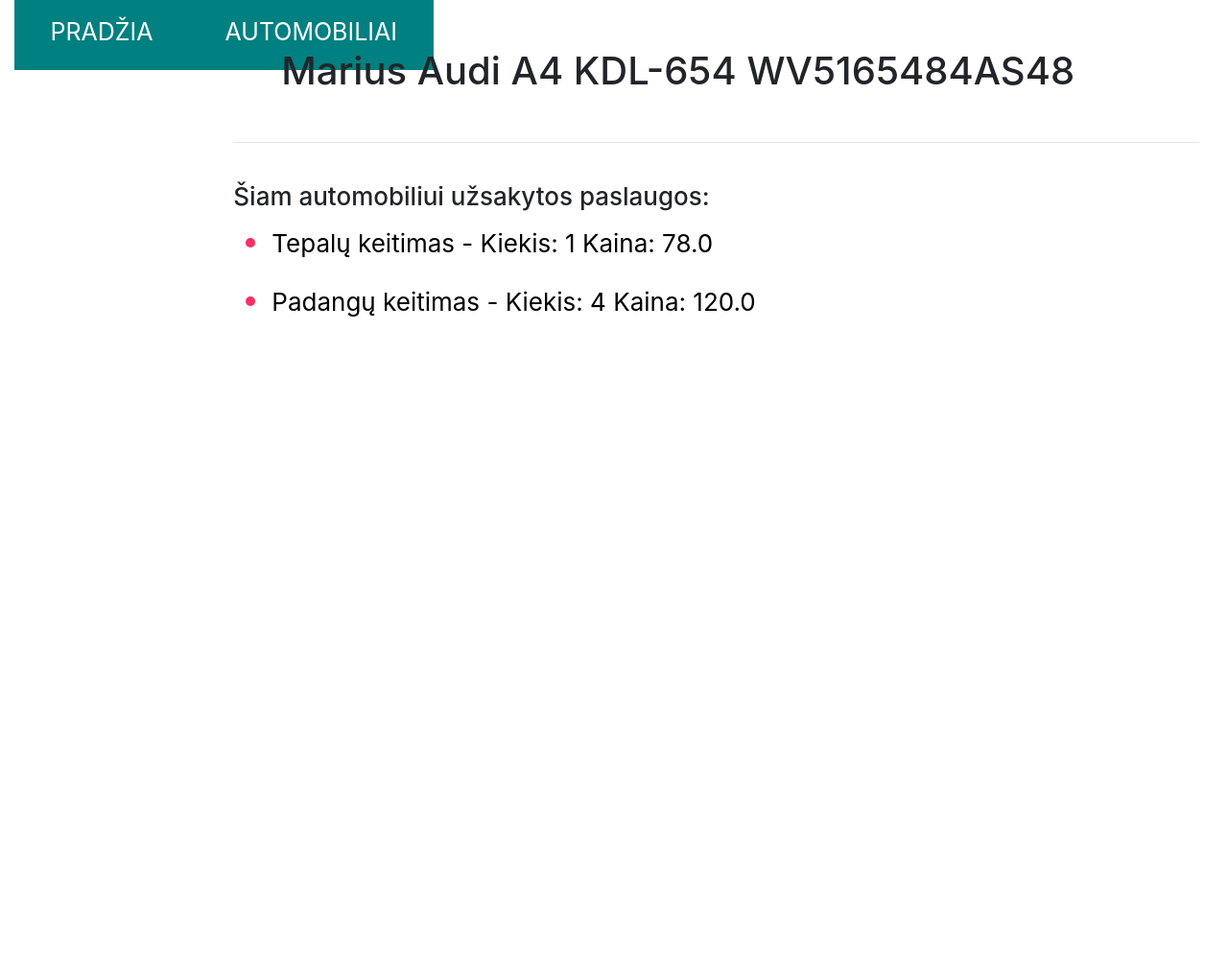
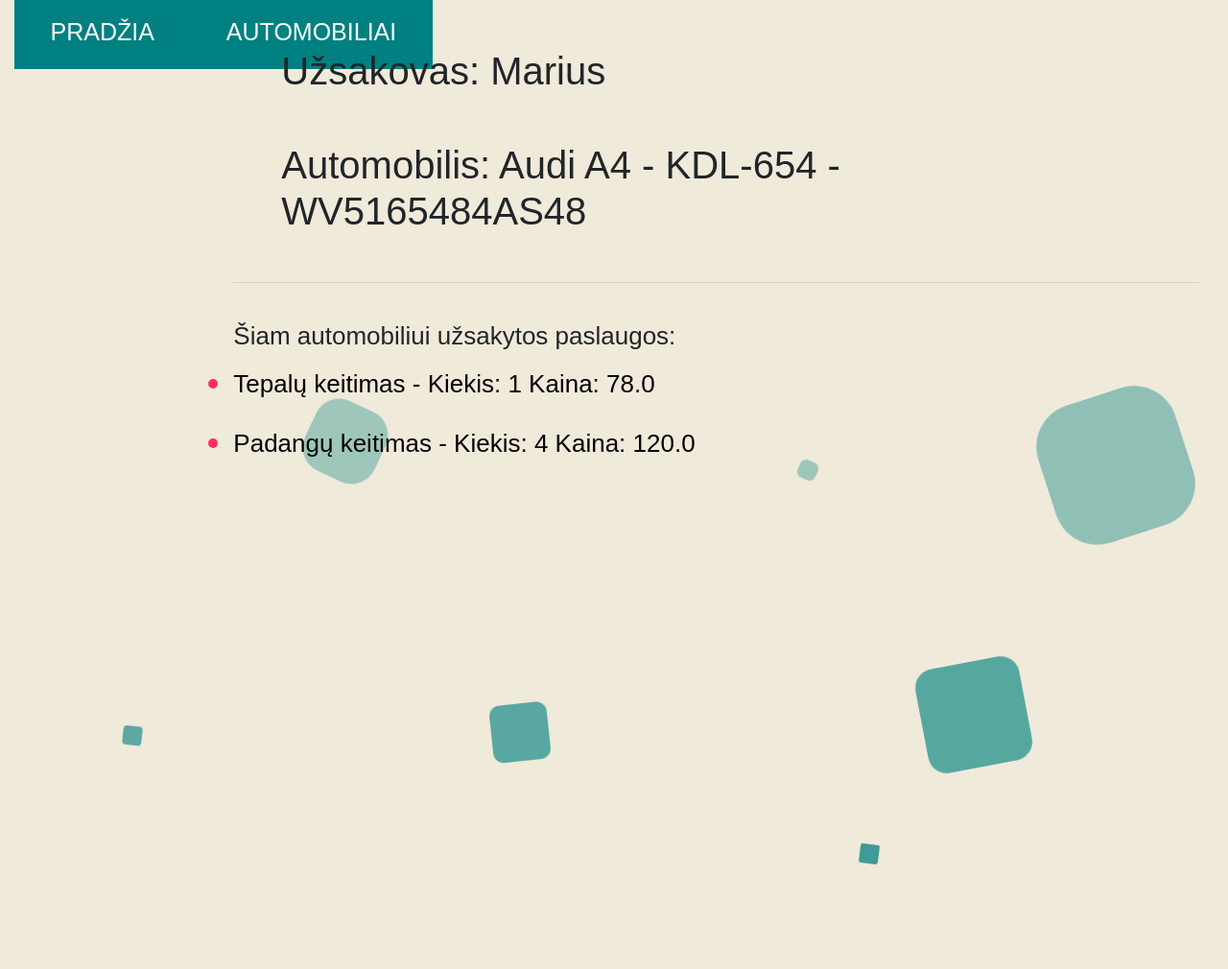
Before and after one commit to mrekus/django_project2, a Django app: page /autoservice/cars/1 in a window 1280 px wide. Shown: the whole page at 96% size. Run offline with Django 4.2, Linux system fonts and the light colour scheme; data comes from the database, SQL or seed files in the repository; some libraries are stand-ins or nearby versions.

Commit message:
Pertvarkyti CSS, uždėtas background

```diff
--- a/mysite/autoservice/static/css/styles.css
+++ b/mysite/autoservice/static/css/styles.css
@@ -18,7 +18,7 @@ li::marker {
 }
 
 .cars h1 {
-    color: #d54d7b;
+    color: #008080;
     font-family: "Great Vibes", cursive;
     font-size: 165px;
     line-height: 160px;
@@ -57,3 +57,136 @@ li::marker {
 .sidebar-nav a:hover {
   cursor: pointer;
 }
+
+@import url('https://fonts.googleapis.com/css?family=Exo:400,700');
+
+*{
+    margin: 0px;
+    padding: 0px;
+}
+
+body{
+    font-family: 'Exo', sans-serif;
+}
+
+.area{
+    background: #F0EADA;
+    background: -webkit-linear-gradient(to left, #8f94fb, #4e54c8);
+    width: 100%;
+    height:100vh;
+}
+
+.circles{
+    position: absolute;
+    top: 0;
+    left: 0;
+    width: 100%;
+    height: 100%;
+    overflow: hidden;
+}
+
+.circles li{
+    position: absolute;
+    display: block;
+    list-style: none;
+    width: 20px;
+    height: 20px;
+    background: #008080;
+    animation: animate 10s linear infinite;
+    bottom: -150px;
+
+}
+
+.circles li:nth-child(1){
+    left: 25%;
+    width: 80px;
+    height: 80px;
+    animation-delay: 0s;
+}
+
+
+.circles li:nth-child(2){
+    left: 10%;
+    width: 20px;
+    height: 20px;
+    animation-delay: 2s;
+    animation-duration: 12s;
+}
+
+.circles li:nth-child(3){
+    left: 70%;
+    width: 20px;
+    height: 20px;
+    animation-delay: 4s;
+}
+
+.circles li:nth-child(4){
+    left: 40%;
+    width: 60px;
+    height: 60px;
+    animation-delay: 0s;
+    animation-duration: 18s;
+}
+
+.circles li:nth-child(5){
+    left: 65%;
+    width: 20px;
+    height: 20px;
+    animation-delay: 0s;
+}
+
+.circles li:nth-child(6){
+    left: 75%;
+    width: 110px;
+    height: 110px;
+    animation-delay: 3s;
+}
+
+.circles li:nth-child(7){
+    left: 35%;
+    width: 150px;
+    height: 150px;
+    animation-delay: 7s;
+}
+
+.circles li:nth-child(8){
+    left: 50%;
+    width: 25px;
+    height: 25px;
+    animation-delay: 15s;
+    animation-duration: 45s;
+}
+
+.circles li:nth-child(9){
+    left: 20%;
+    width: 15px;
+    height: 15px;
+    animation-delay: 2s;
+    animation-duration: 35s;
+}
+
+.circles li:nth-child(10){
+    left: 85%;
+    width: 150px;
+    height: 150px;
+    animation-delay: 0s;
+    animation-duration: 11s;
+}
+
+
+
+@keyframes animate {
+
+    0%{
+        transform: translateY(0) rotate(0deg);
+        opacity: 1;
+        border-radius: 0;
+    }
+
+    100%{
+        transform: translateY(-1000px) rotate(720deg);
+        opacity: 0;
+        border-radius: 50%;
+    }
+
+}
--- a/mysite/autoservice/templates/base.html
+++ b/mysite/autoservice/templates/base.html
@@ -9,7 +9,20 @@
   {% load static %}
   <link rel="stylesheet" href="{% static 'css/styles.css' %}">
 </head>
-<body>
+<body class="body">
+  <div class="area" >
+    <ul class="circles">
+            <li></li>
+            <li></li>
+            <li></li>
+            <li></li>
+            <li></li>
+            <li></li>
+            <li></li>
+            <li></li>
+            <li></li>
+            <li></li>
+    </ul>
     <div class="container-fluid">
       <div class="row">
         <div class="col-sm-2">
@@ -23,5 +36,6 @@
         <div class="col-sm-10">{% block content %}{% endblock %}</div>
       </div>
     </div>
+  </div >
 </body>
 </html>
--- a/mysite/autoservice/templates/car.html
+++ b/mysite/autoservice/templates/car.html
@@ -1,7 +1,8 @@
 {% extends "base.html" %}
 {% block content %}
 <div class="container car">
-    <h4 style="font-size: 40px; margin: 50px">{{ car_info.klientas }} {{ car_info.automobilio_modelis_id }} {{ car_info.valstybinis_nr }} {{ car_info.VIN_kodas }}</h4>
+    <h4 style="font-size: 40px; margin: 50px"> Užsakovas: {{ car_info.klientas }}</h4>
+    <h4 style="font-size: 40px; margin: 50px">Automobilis: {{ car_info.automobilio_modelis_id }} - {{ car_info.valstybinis_nr }} - {{ car_info.VIN_kodas }}</h4>
     <hr>
     <br>
     <h5 style="font-size: 26px">Šiam automobiliui užsakytos paslaugos:</h5>
--- a/mysite/autoservice/templates/cars.html
+++ b/mysite/autoservice/templates/cars.html
@@ -5,7 +5,7 @@
     <p>Automobilių sąrašas:</p>
     {% for i in automobiliai %}
     <ul>
-        <li><span class="text-wrapper"><a href="{% url 'car' i.id %}">{{ i.automobilio_modelis_id }} {{ i.valstybinis_nr }}</a></span></li>
+        <li><span class="text-wrapper"><a href="{% url 'car' i.id %}" style="color: black">{{ i.automobilio_modelis_id }} {{ i.valstybinis_nr }}</a></span></li>
     </ul>
 </div>
 {% endfor %}
--- a/mysite/autoservice/templates/index.html
+++ b/mysite/autoservice/templates/index.html
@@ -1,7 +1,7 @@
 {% extends "base.html" %}
 {% block content %}
 <div class="cars">
-    <h1>Rajono servisas</h1>
+    <h1>Ultra servisas</h1>
     <br>
     <br>
     <br>
```
Lines whose indentation alone changed are shown as unchanged.
